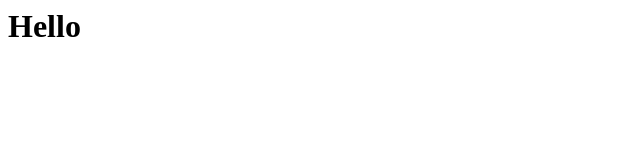
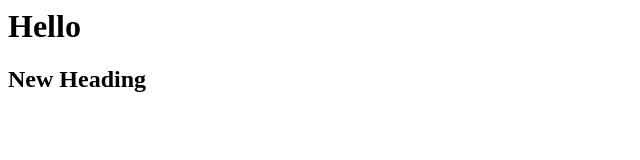
Before and after one commit to hamzasyed2985/practice, a plain HTML site: page index.html in a window 1280 px wide. Shown: the whole page, without its empty margins (0-640 px from the left). Drawn offline with Linux system fonts and the light colour scheme.

Commit message:
Second Oommit

```diff
--- a/index.html
+++ b/index.html
@@ -6,5 +6,8 @@
 </head>
 <body>
     <h1>Hello</h1>
+    <h2>New Heading
+
+    </h2>
 </body>
 </html>
```
